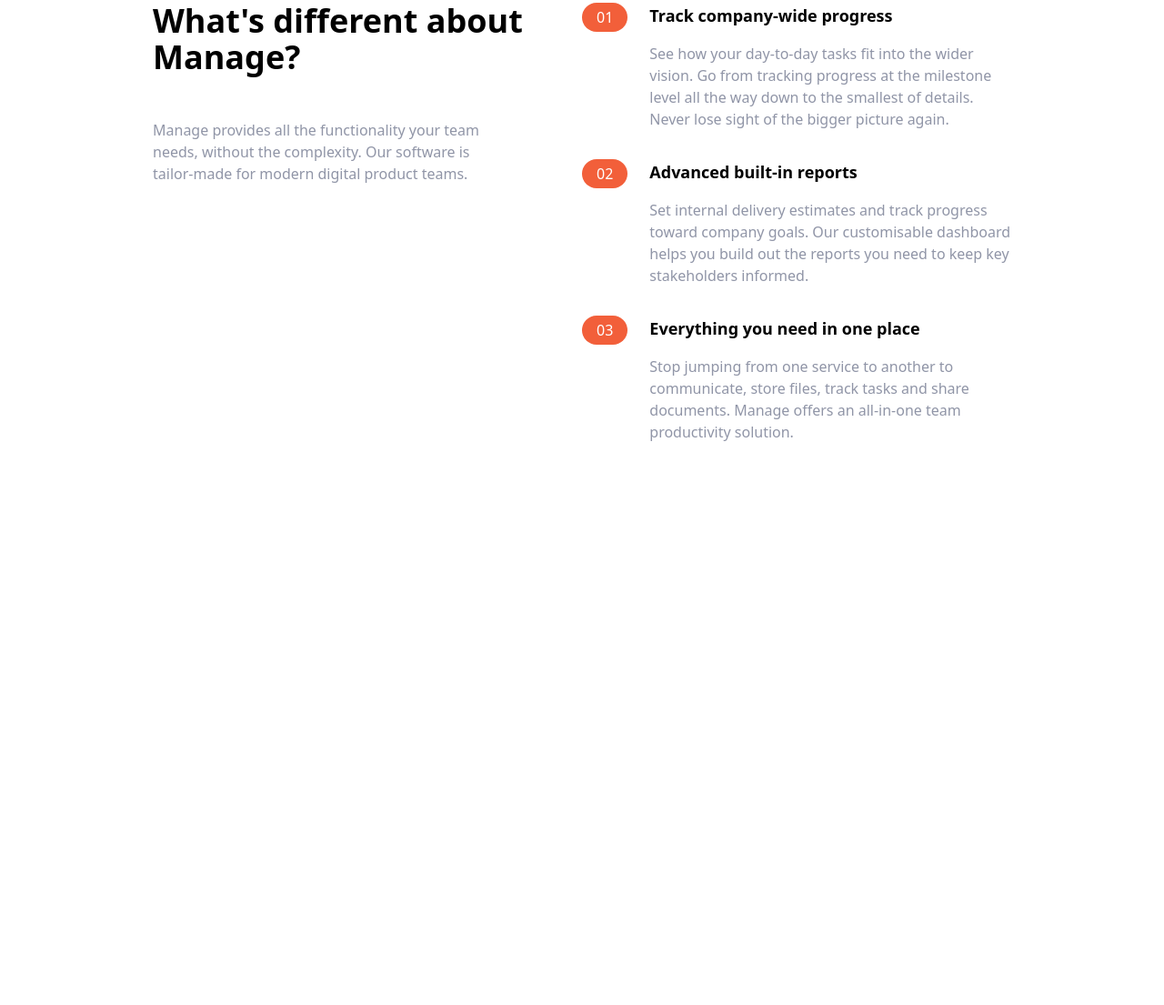
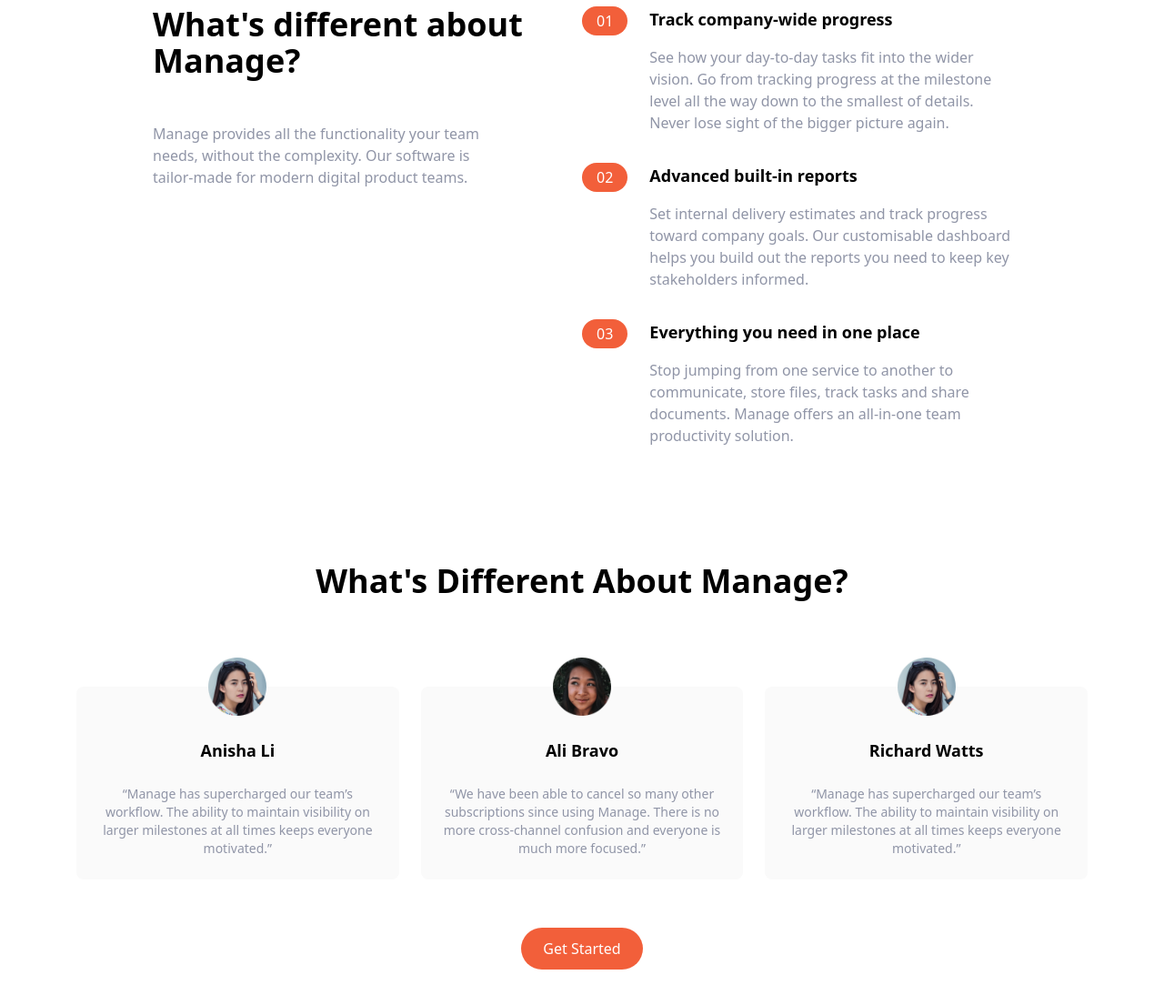
Before and after one commit to getFrontend/tailwind-landing-page, a website: page index.html in a window 1280 px wide. Shown: the part 657-1762 px from the top of the page at 91% size. Before the commit the page ends 1144 px from the top, so only its background shows below. Drawn offline with nearby package versions, Linux system fonts and the light colour scheme; files that its build step writes are made by us from their sources.

Commit message:
added Testimonials section

```diff
--- a/index.html
+++ b/index.html
@@ -30,6 +30,7 @@
         started</a>
     </div>
   </nav>
+
   <!-- Hero -->
   <section id="hero">
     <!-- Flex container -->
@@ -43,7 +44,7 @@
           plan day-to-day tasks while keeping the larger team goals in
           view.</p>
         <div class="flex justify-center md:justify-start">
-          <a href="#!" class="p-3 px-6 pt-2 text-white bg-brightRed rounded-full baseline hover:bg-brightRedLight">Get
+          <a href="#!" class="py-3 px-6 text-white bg-brightRed rounded-full baseline hover:bg-brightRedLight">Get
             Started</a>
         </div>
       </div>
@@ -53,6 +54,7 @@
       </div>
     </div>
   </section>
+
   <!-- Features -->
   <section id="features">
     <!-- Flex conainer -->
@@ -145,6 +147,53 @@
     </div>
   </section>
 
+  <!-- Testimonials -->
+  <section id="testimonials">
+    <div class="max-w-6xl px-5 mx-auto mt-32 text-center">
+      <h2 class="text-4xl font-bold">
+        What's Different About Manage?
+      </h2>
+      <!-- Testimonials Container -->
+      <div class="flex flex-col mt-24 md:flex-row md:space-x-6">
+        <!-- Testimonial 1 -->
+        <div class="flex flex-col items-center p-6 space-y-6 rounded-lg bg-veryLightGray md:w-1/3">
+          <img class="w-16 -mt-14" src="img/avatar-anisha.png" alt="avatar image" />
+          <h5 class="text-lg font-bold">Anisha Li</h5>
+          <p class="text-sm text-darkGrayishBlue">
+            “Manage has supercharged our team’s workflow. The ability to
+            maintain visibility on larger milestones at all times keeps
+            everyone motivated.”
+          </p>
+        </div>
+        <!-- Testimonial 2 -->
+        <div class="flex flex-col items-center p-6 space-y-6 rounded-lg bg-veryLightGray md:w-1/3">
+          <img class="w-16 -mt-14" src="img/avatar-ali.png" alt="avatar image" />
+          <h5 class="text-lg font-bold">Ali Bravo</h5>
+          <p class="text-sm text-darkGrayishBlue">
+            “We have been able to cancel so many other subscriptions since
+            using Manage. There is no more cross-channel confusion and
+            everyone is much more focused.”
+          </p>
+        </div>
+        <!-- Testimonial 3-->
+        <div class="flex flex-col items-center p-6 space-y-6 rounded-lg bg-veryLightGray md:w-1/3">
+          <img class="w-16 -mt-14" src="img/avatar-anisha.png" alt="avatar image" />
+          <h5 class="text-lg font-bold">Richard Watts</h5>
+          <p class="text-sm text-darkGrayishBlue">
+            “Manage has supercharged our team’s workflow. The ability to
+            maintain visibility on larger milestones at all times keeps
+            everyone motivated.”
+          </p>
+        </div>
+      </div>
+      <!-- Button -->
+      <div class="my-16">
+        <a href="#!" class="py-3 px-6 text-white bg-brightRed rounded-full baseline hover:bg-brightRedLight">Get
+          Started</a>
+      </div>
+    </div>
+  </section>
+
 </body>
 
 </html>
```
